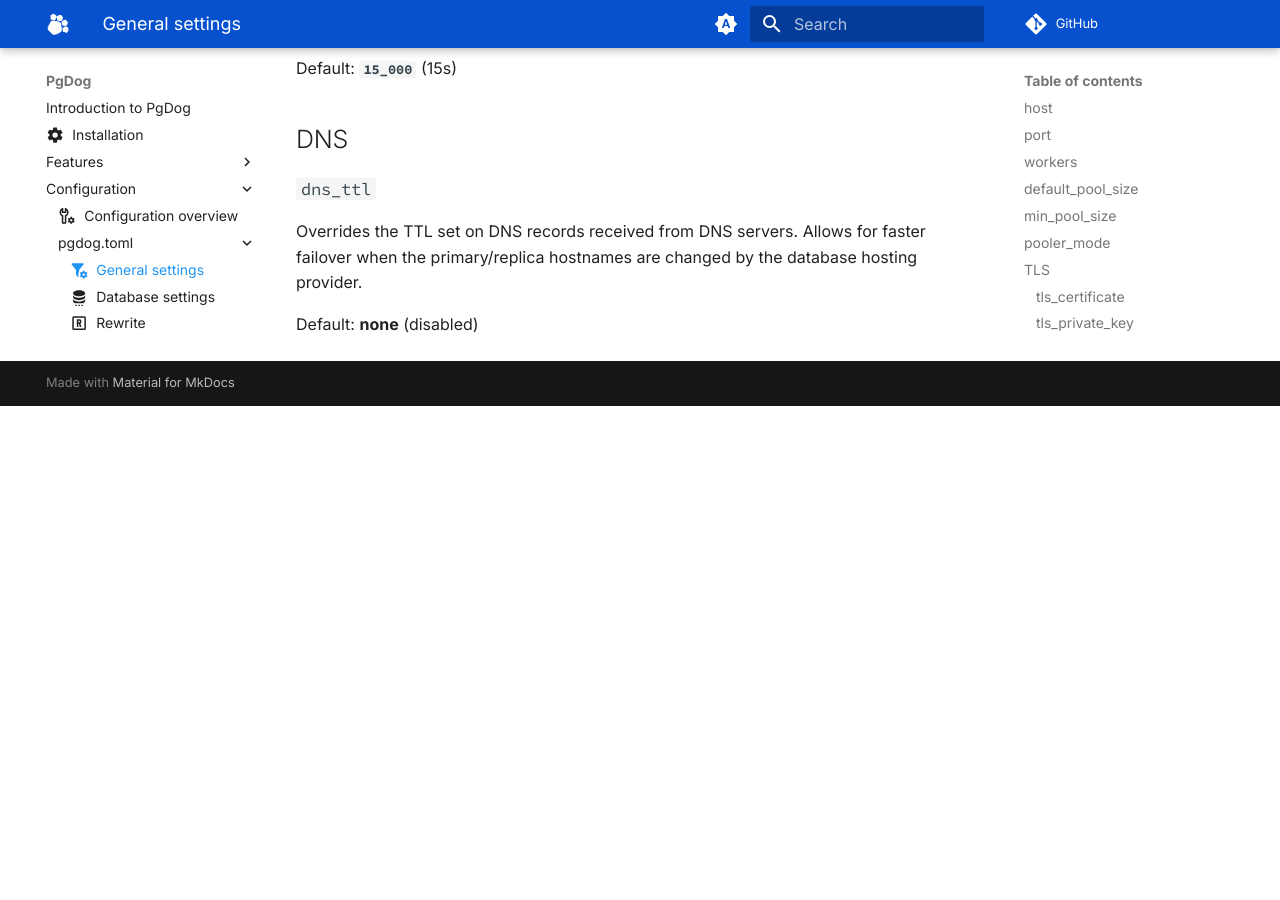
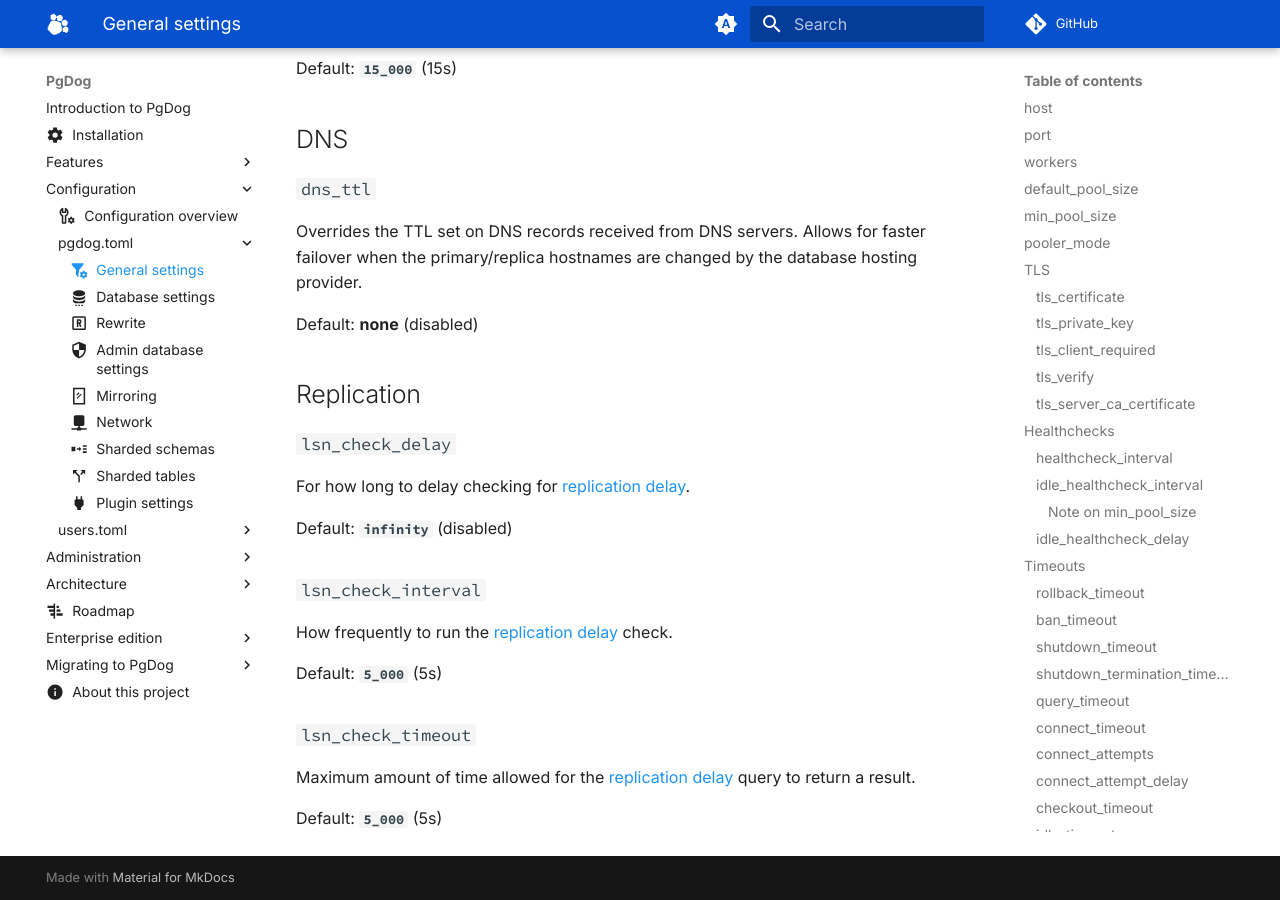
Before and after one commit to pgdogdev/docs, an MkDocs documentation site: the page built from docs/configuration/pgdog.toml/general.md, in a window 1280 px wide and 900 px high, scrolled down 11675 px. Built offline with MkDocs 1.6.1 and Material for MkDocs 9.7.7, drawn with Linux system fonts in a browser that asks for light colours; comment, search, counter and statistics services are not loaded; before the commit the page ends 12081 px from its top, so only the background shows below that.

Commit message:
Replica lag docs

````diff
--- a/docs/configuration/pgdog.toml/general.md
+++ b/docs/configuration/pgdog.toml/general.md
@@ -424,3 +424,23 @@
 Overrides the TTL set on DNS records received from DNS servers. Allows for faster failover when the primary/replica hostnames are changed by the database hosting provider.
 
 Default: **none** (disabled)
+
+## Replication
+
+### `lsn_check_delay`
+
+For how long to delay checking for [replication delay](../../features/replication-failover.md).
+
+Default: **`infinity`** (disabled)
+
+### `lsn_check_interval`
+
+How frequently to run the [replication delay](../../features/replication-failover.md) check.
+
+Default: **`5_000`** (5s)
+
+### `lsn_check_timeout`
+
+Maximum amount of time allowed for the [replication delay](../../features/replication-failover.md) query to return a result.
+
+Default: **`5_000`** (5s)
--- /dev/null
+++ b/docs/features/load-balancer/replication-failover.md
@@ -0,0 +1,69 @@
+---
+icon: material/chart-timeline-variant
+---
+
+# Replication and failover
+
+!!! note "Experimental feature"
+    This feature is new and experimental. Make sure to test it before deploying
+    to production.
+
+PgDog has built-in functionality for monitoring the state of Postgres replica databases. If configured, it can also automatically detect when a replica is promoted, and redirecting write queries to the new primary.
+
+## Replication
+
+When enabled, PgDog will periodically query all databases configured in [`pgdog.toml`](../../configuration/pgdog.toml/databases.md) to fetch the following information:
+
+1. Logical sequence number (LSN)
+2. Value returned by [`pg_is_in_recovery()`](#pg_is_in_recovery)
+3. Timestamp of the last transaction
+
+This information can be viewed in real-time by querying the [admin](../../administration/index.md) database with the `SHOW REPLICATION` command.
+
+### Replication lag
+
+In addition to fetching raw metrics, PgDog can calculate the replication lag (also known as "replication delay") between the primary and each replica. The lag is calculated in milliseconds and uses the following formula:
+
+| Step | Description |
+|-|-|
+| Primary LSN | Get the LSN from the primary using `pg_current_wal_lsn()`. |
+| Replica LSN | Get the LSN from each replica using `pg_last_wal_replay_lsn()` or `pg_last_wal_receive_lsn()`. |
+| LSN check | If the two LSNs are identical, replication lag is 0. |
+| Calculate lag | If the two LSNs are different, replication lag is `now() - pg_last_xact_replay_timestamp()`. |
+
+This formula assumes that when the replica's LSN is behind the primary, the primary is still receiving write requests. While this is not always the case, it will show replication lag growing over time if the replication stream is falling behind or is broken.
+
+### Configuration
+
+By default, PgDog will not query databases for its replication status. To enable this feature, configure it in [`pgdog.toml`](../../configuration/pgdog.toml/general.md#replication):
+
+```toml
+[general]
+# Start running the LSN check immediately.
+lsn_check_delay = 0
+
+# Run LSN check every second.
+lsn_check_interval = 1_000
+```
+
+| Setting | Description |
+|-|-|
+| `lsn_check_delay` | For how long to delay fetching replication status on PgDog launch. By default, this is set to infinity, so the feature is disabled. |
+| `lsn_check_interval` | How frequently to re-fetch the replication status. The query is cheap to run, so you can set it to run frequently. |
+
+## Failover
+
+<center>
+  <img src="/images/failover.png" width="95%" alt="Failover" />
+</center>
+
+If `pg_is_in_recovery()` returns `true`, PgDog will assume that the database is the primary and will start sending it write query traffic. The old primary is demoted to the replica role.
+
+!!! warning "Failover trigger"
+    PgDog does not detect primary failure and **will not** call `pg_promote()`. It is expected that the databases are managed externally by another tool, like Patroni or AWS RDS, which handle replica promotion.
+
+### `pg_is_in_recovery()`
+
+The `pg_is_in_recovery()` function returns `true` if the database is configured as a standby. It can only serve read queries (e.g. `SELECT`) and is expected to be reasonably up-to-date with the primary database.
+
+Replica databases can be _promoted_ to serve write queries. If that happens, `pg_is_in_recovery()` will return `false`. You can read more about this in the [PostgreSQL documentation](https://www.postgresql.org/docs/18/functions-admin.html#FUNCTIONS-RECOVERY-CONTROL).
````
Also changed, not shown: docs/images/failover.png (added).
